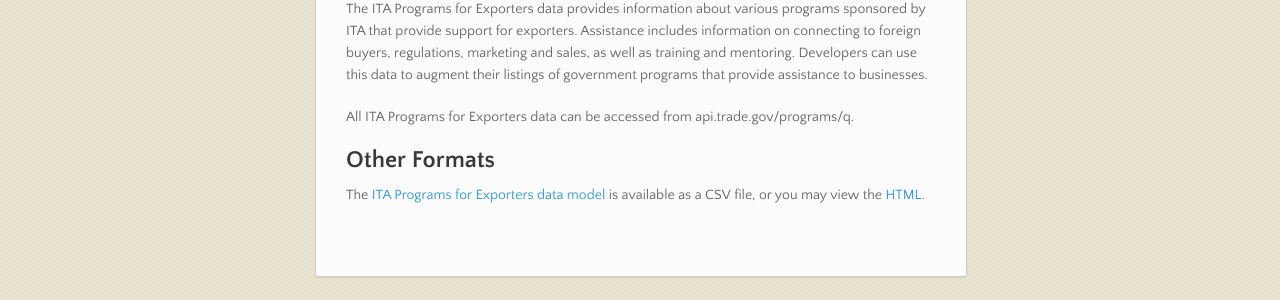
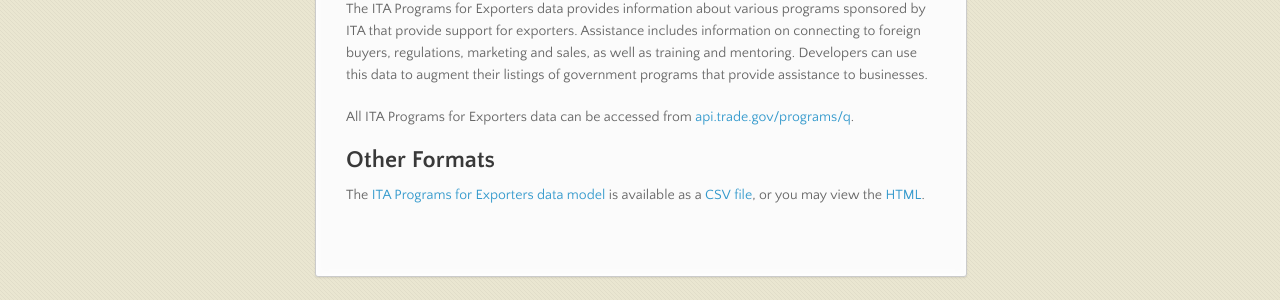
Before and after one commit to InternationalTradeAdministration/developerportal, a Jekyll site: the page built from ita_programs/index.markdown, in a window 1280 px wide. Shown: the part 264-564 px from the top of the page. Built offline with Jekyll 4.4.1, drawn with Linux system fonts in a browser that asks for light colours; nearby versions of some CDN libraries; part of the change alters nothing that is shown.

```diff
--- a/ita_programs/index.markdown
+++ b/ita_programs/index.markdown
@@ -1,14 +1,14 @@
 ---
 layout: default
-title: Developerportal by InternationalTradeAdministration
+title: ITA Programs for Exporters
 ---
 
 # ITA Programs for Exporters
 
 The ITA Programs for Exporters data provides information about various programs sponsored by ITA that provide support for exporters. Assistance includes information on connecting to foreign buyers, regulations, marketing and sales, as well as training and mentoring. Developers can use this data to augment their listings of government programs that provide assistance to businesses.
 
-All ITA Programs for Exporters data can be accessed from api.trade.gov/programs/q.
+All ITA Programs for Exporters data can be accessed from [api.trade.gov/programs/q](http://api.trade.gov/programs/q).
 
 ## Other Formats
 
-The [ITA Programs for Exporters data model](ITAPrograms.csv) is available as a CSV file, or you may view the [HTML](ITAPrograms.html).
+The [ITA Programs for Exporters data model]({{ site.baseurl }}/ita_programs/ita_programs.json) is available as a [CSV file]({{ site.baseurl }}/ita_programs/ita_programs.csv), or you may view the [HTML]({{ site.baseurl }}/ita_programs/ita_programs.html).
```
